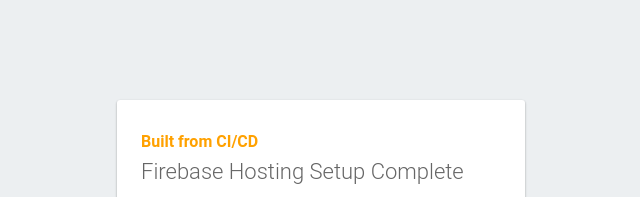
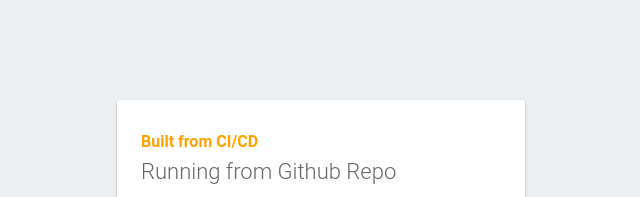
Before and after one commit to jonfrankel-google/deploy-firebase-example, a plain HTML site: page public/index.html in a window 1280 px wide. Shown: the top 197 px of the page, 319-959 px from the left. Drawn offline with Linux system fonts and the light colour scheme; some packages are replaced by stand-ins of ours.

Commit message:
Update index.html
Testing triggers

```diff
--- a/public/index.html
+++ b/public/index.html
@@ -46,7 +46,7 @@ limitations under the License.
   <body>
     <div id="message">
       <h2>Built from CI/CD</h2>
-      <h1>Firebase Hosting Setup Complete</h1>
+      <h1>Running from Github Repo</h1>
       <p>You're seeing this because you've successfully setup Firebase Hosting. Now it's time to go build something extraordinary!</p>
       <a target="_blank" href="https://firebase.google.com/docs/hosting/">Open Hosting Documentation</a>
     </div>
```
